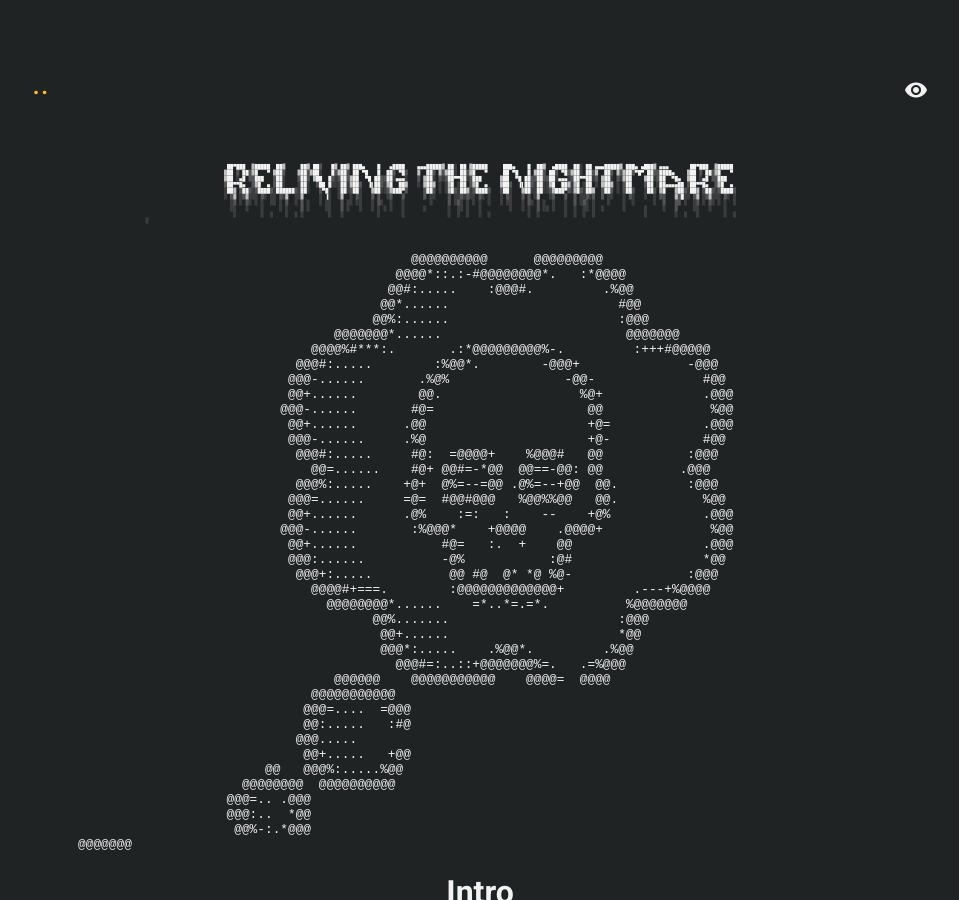
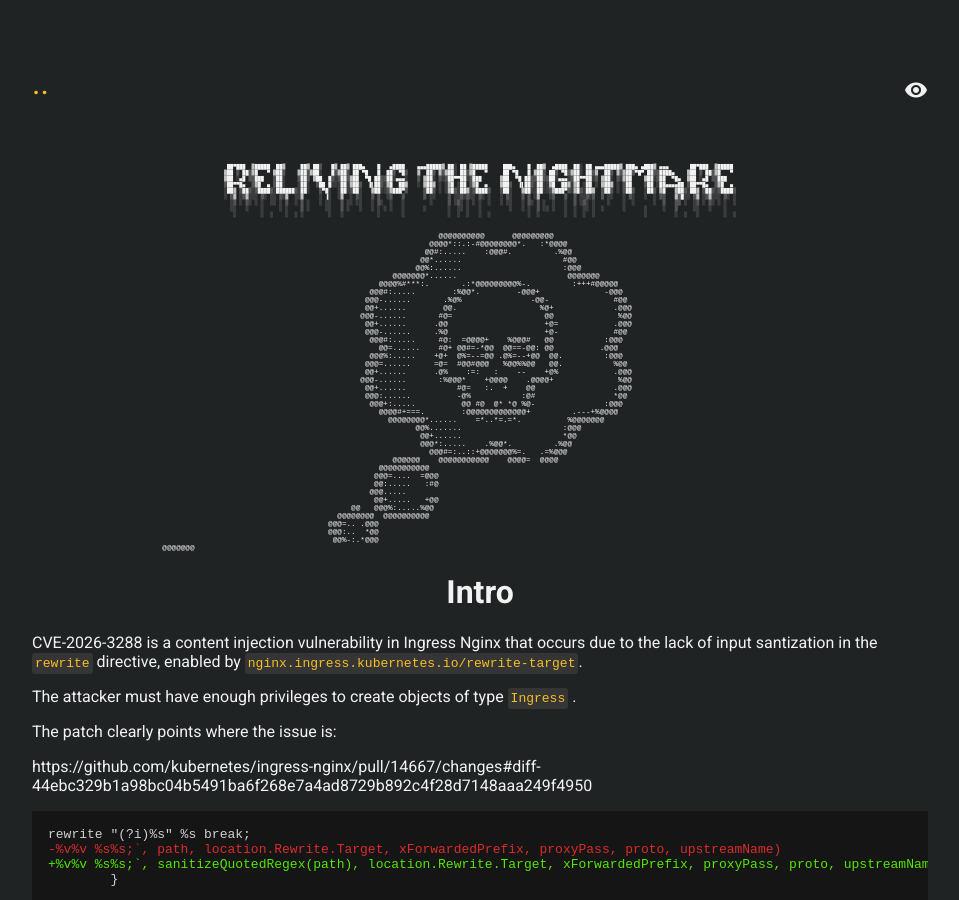
Before and after one commit to litios/litios.github.io, a Jekyll site: the page built from _posts/2026-03-19-reliving-the-nightmare.md, in a window 1280 px wide and 900 px high. Shown: the whole window, without its empty margins (160-1119 px from the left). Built offline with Jekyll 4.4.1, drawn with Linux system fonts in a browser that asks for light colours; some web fonts are replaced.

Commit message:
CVE-2026-3288
Signed-off-by: Litios <davidfg168@gmail.com>

```diff
--- a/_posts/2026-03-19-reliving-the-nightmare.md
+++ b/_posts/2026-03-19-reliving-the-nightmare.md
@@ -17,9 +17,9 @@ tags:
   ░▒ ░ ▒░ ░ ░  ░░ ░ ▒  ░ ▒ ░   ░ ░░   ▒ ░░ ░░   ░ ▒░  ░   ░        ░     ▒ ░▒░ ░ ░ ░  ░   ░ ░░   ░ ▒░ ▒ ░  ░   ░  ▒ ░▒░ ░    ░    ░  ░      ░  ▒   ▒▒ ░  ░▒ ░ ▒░ ░ ░  ░
   ░░   ░    ░     ░ ░    ▒ ░     ░░   ▒ ░   ░   ░ ░ ░ ░   ░      ░       ░  ░░ ░   ░         ░   ░ ░  ▒ ░░ ░   ░  ░  ░░ ░  ░      ░      ░     ░   ▒     ░░   ░    ░
    ░        ░  ░    ░  ░ ░        ░   ░           ░       ░              ░  ░  ░   ░  ░            ░  ░        ░  ░  ░  ░                ░         ░  ░   ░        ░  ░
-                                 ░
+
 </pre>
-<pre style="font-size: 1vw; text-align: center">
+<pre style="font-size: 0.6vw; text-align: center">
                             @@@@@@@@@@      @@@@@@@@@
                           @@@@*::.:-#@@@@@@@@*.   :*@@@@
                          @@#:.....    :@@@#.         .%@@
```
